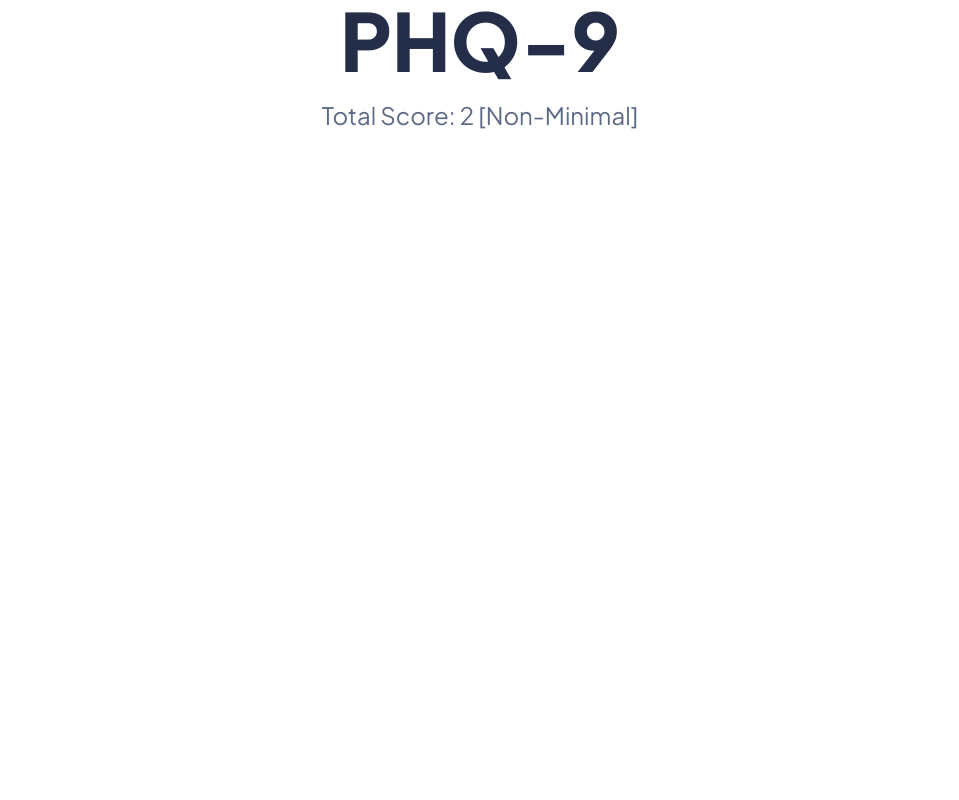
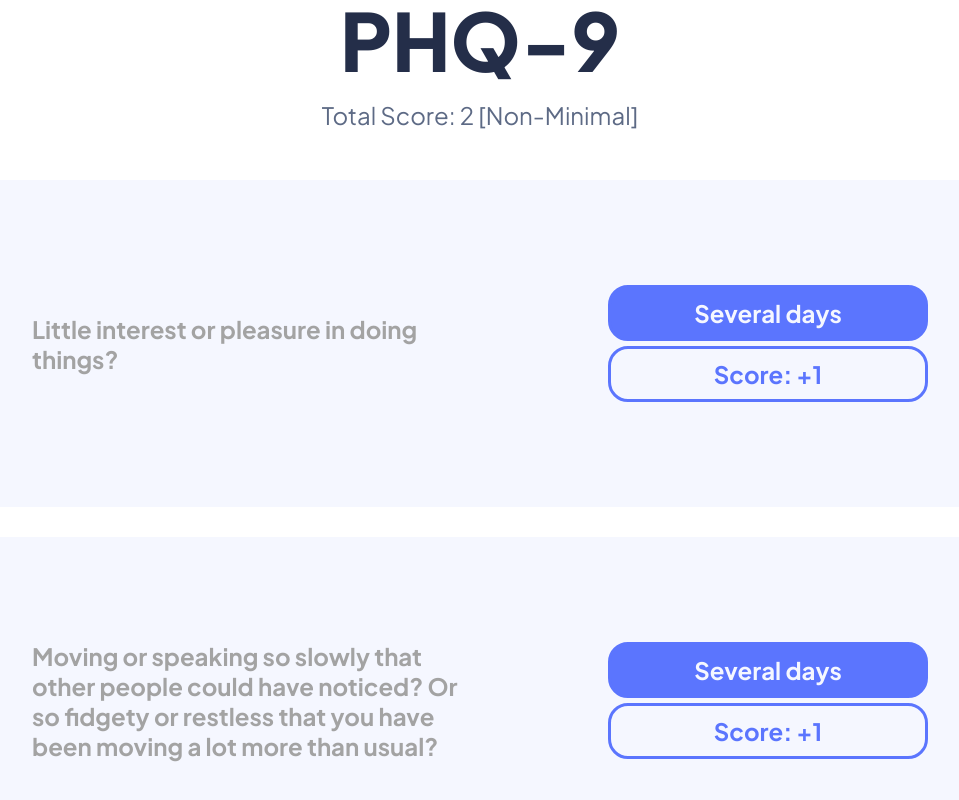
Before and after one commit to yeeshuen02/one-mind, a React (Create React App) app: page /report in a window 1280 px wide. Shown: the part 570-1370 px from the top of the page, without its empty margins (160-1119 px from the left). Before the commit the page ends 800 px from the top, so only its background shows below. Built offline with nearby package versions, Linux system fonts and the light colour scheme.

Commit message:
style homepage & report

```diff
--- a/src/scenes/Datatable/datatable.css
+++ b/src/scenes/Datatable/datatable.css
@@ -1,10 +1,8 @@
-
-
 .datatable {
   height: auto;
   width: auto;
-  margin: 40px 40px 0px 0px;
-  background-color: #F2F5F9;
+  background-color: #f2f5f9;
+  margin-top: 40px;
   padding: 30px;
   border-radius: 30px;
 }
@@ -32,10 +30,6 @@
   margin-left: auto;
 }
 
-
-
-
-
 .datagrid.MuiDataGrid-root {
   border: none;
   margin-top: 30px;
@@ -47,19 +41,30 @@
   align-items: center;
 }
 
-
-.index-cell, .id-cell, .name-cell{
+.index-cell,
+.id-cell,
+.name-cell {
   font-weight: 900;
   justify-content: center;
 }
 
-.age-cell, .gender-cell,.date-cell, .score-cell, .status-cell{
-  color: #A3A3A3;
+.age-cell,
+.gender-cell,
+.date-cell,
+.score-cell,
+.status-cell {
+  color: #a3a3a3;
   font-weight: 580;
   align-items: center;
-
 }
-.age-header,.id-header,.name-header,.gender-header,.date-header, .score-header, .status-header, .index-header {
+.age-header,
+.id-header,
+.name-header,
+.gender-header,
+.date-header,
+.score-header,
+.status-header,
+.index-header {
   font-weight: 900 !important;
   font-size: 20px;
 }
--- a/src/scenes/Homepage/HomePage.css
+++ b/src/scenes/Homepage/HomePage.css
@@ -36,14 +36,15 @@
 }
 
 .bottom-content {
-  margin: 30px;
+  padding: 30px 5%;
   display: flex;
   gap: 40px;
+  justify-content: center;
 }
 
 .filter-bar {
   display: flex;
-  width: 100%;
+  width: 300px;
   height: 100%;
   background-color: #5b75fe;
   padding: 50px 0px 50px 0px;
@@ -53,7 +54,6 @@
   /* flex: 30%; */
   flex-direction: column;
   /* justify-content: space-between; */
-  margin-left: 20px;
 }
 
 .filter-bar img {
@@ -70,13 +70,8 @@
   width: 100%;
   justify-self: center;
   color: white;
-  padding-left: 20px;
+  padding: 0 20px 0 20px;
   font-size: 10px;
-}
-
-.filter-bar input{
-  width: 12rem;
-
 }
 
 .filter-bar ::placeholder {
@@ -113,22 +108,15 @@
   color: white;
 }
 
-.horizontal-line{
+.horizontal-line {
   width: 100%;
   height: 2px; /* Adjust the height as needed */
-  background-color: #7D92FF; /* Adjust the color as needed */
-
-}
-
-.home-main-content {
-  /* flex: 70%; */
-  margin-right: 30px;
+  background-color: #7d92ff; /* Adjust the color as needed */
 }
 
 .diagnosis-details {
   display: flex;
   gap: 30px;
-  margin-right:40px;
   width: auto;
 }
 
@@ -145,17 +133,24 @@
   width: 100%;
   border-radius: 30px;
   height: 200px;
-  justify-content: space-between;
-  /* padding: 10px 50px 10px 0px ; */
-  align-items: center;
+  display: flex;
+  flex-direction: column;
+  justify-content: center;
+  padding: 20px 3%;
+  gap: 10px;
 }
 
 .in-review-header {
   display: flex;
   align-items: center;
   font-size: 28px;
-  text-align: center;
-  margin-bottom: 15px;
+  gap: 30px;
+
+  img {
+    width: 80px;
+    height: 80px;
+    margin: 0;
+  }
 }
 
 .in-review-description {
@@ -244,7 +239,6 @@
 /* When the radio button is checked, add a blue background */
 .gender-checkbox input:checked ~ .checkmark {
   background-color: #2196f3;
-
 }
 
 /* Create the indicator (the dot/circle - hidden when not checked) */
--- a/src/scenes/Report/Report.css
+++ b/src/scenes/Report/Report.css
@@ -66,3 +66,46 @@
     color: #5d6a85;
   }
 }
+
+.report-container {
+  margin-top: 50px;
+}
+
+.report-question-box {
+  display: flex;
+  flex-direction: row;
+  gap: 150px;
+  background-color: #f5f7ff;
+  padding: 100px 5%;
+  justify-content: center;
+  align-items: center;
+  margin: 0px 10% 30px 10%;
+  border-radius: 20px;
+
+  p {
+    color: #a3a3a3;
+    font-weight: bold;
+    font-size: 24px;
+    width: 600px;
+  }
+
+  li {
+    font-size: 24px;
+    font-weight: bold;
+    padding: 10px 3%;
+    width: 320px;
+    margin: 5px 0px;
+    background-color: #f5f7ff;
+    color: #5b75fe;
+    border-color: #5b75fe;
+    border-radius: 20px;
+    border-style: solid;
+    list-style: none;
+    text-align: center;
+  }
+
+  .ans-text {
+    background-color: #5b75fe;
+    color: #f5f7ff;
+  }
+}
--- a/src/scenes/Report/Report.jsx
+++ b/src/scenes/Report/Report.jsx
@@ -3,6 +3,8 @@ import homePageOneMindLogo from "../../assets/logo-blue.png";
 import personalCard from "../../assets/personalcard.png";
 import patientId from "../../assets/patientid.png";
 import "../Report/Report.css";
+// import ReportAnswer from "./ReportAnswer";
+// import { REPORT } from "./reportData.js";
 
 const Report = () => {
   return (
@@ -33,6 +35,32 @@ const Report = () => {
         <h1>PHQ-9</h1>
         <p>Total Score: 2 [Non-Minimal]</p>
       </div>
+
+      <div className="report-container">
+        <div className="report-question-box">
+          <p>Little interest or pleasure in doing things?</p>
+          <div className="answer-container">
+            <li className="ans-text">Several days</li>
+            <li>Score: +1</li>
+          </div>
+        </div>
+        <div className="report-question-box">
+          <p>
+            Moving or speaking so slowly that other people could have noticed?
+            Or so fidgety or restless that you have been moving a lot more than
+            usual?
+          </p>
+          <div className="answer-container">
+            <li className="ans-text">Several days</li>
+            <li>Score: +1</li>
+          </div>
+        </div>
+        {/* <>
+          {REPORT.map((report, index) => (
+            <ReportAnswer key={report.ques} {...report} />
+          ))}
+        </> */}
+      </div>
     </section>
   );
 };
```
Also changed, not shown: src/scenes/Homepage/Homepage.jsx (+18 -16 lines). Lines whose indentation alone changed are shown as unchanged.
